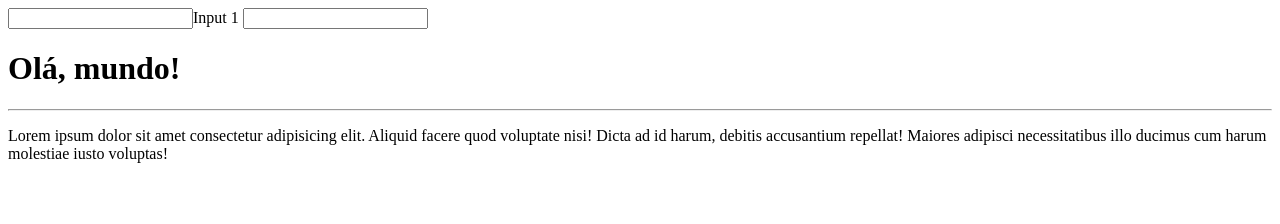
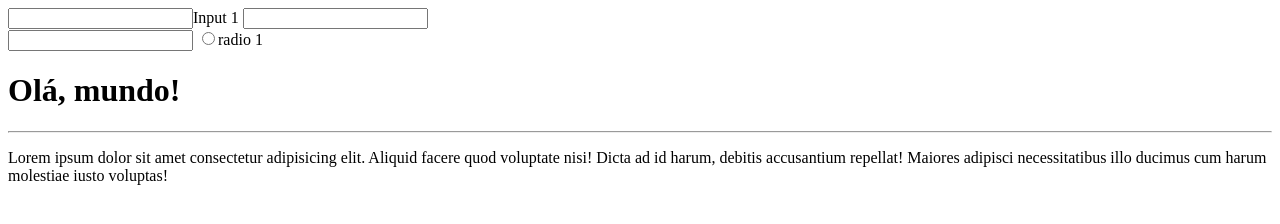
Before and after one commit to RoneCleiton/Iniciante, a plain HTML site: page teste/index.html in a window 1280 px wide. Drawn offline with Linux system fonts and the light colour scheme.

Commit message:
novo form

```diff
--- a/teste/index.html
+++ b/teste/index.html
@@ -10,6 +10,10 @@
         <input type="text">Input 1
         <input type="search">
     </form>
+    <form action="">
+        <input type="password">
+        <input type="radio">radio 1
+    </form>
     <h1>Olá, mundo!</h1>
     <hr>
     <p>Lorem ipsum dolor sit amet consectetur adipisicing elit. Aliquid facere quod voluptate nisi! Dicta ad id harum, debitis accusantium repellat! Maiores adipisci necessitatibus illo ducimus cum harum molestiae iusto voluptas!</p>
```
